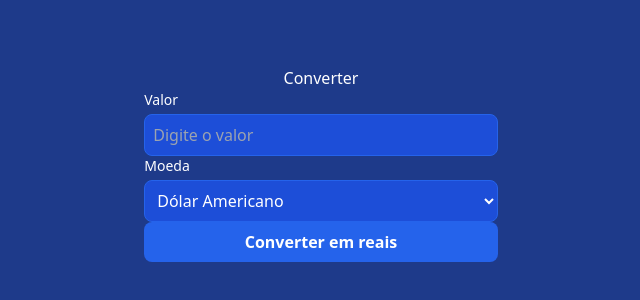
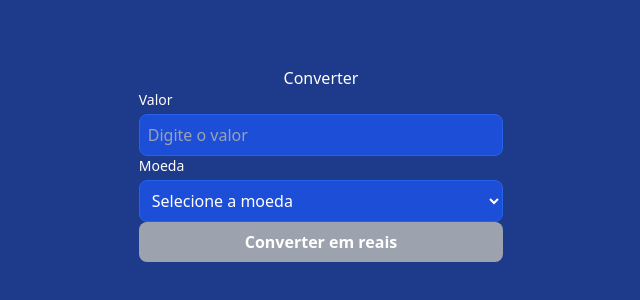
Before and after one commit to aanitakawasaki/projeto-nextjs-alpha-digital, a Next.js app in the folder projeto-nextjs-alpha-digital/: page / in a window 1280 px wide. Shown: the part 236-536 px from the top of the page, without its empty margins (319-959 px from the left). Built offline with nearby package versions, Linux system fonts and the light colour scheme.

Commit message:
corrigindo a questão de botão desabilitado antes de selecionar a moeda

```diff
--- a/projeto-nextjs-alpha-digital/pages/index.js
+++ b/projeto-nextjs-alpha-digital/pages/index.js
@@ -1,3 +1,5 @@
+//index.js é a página principal da minha aplicação
+
 import { useState } from 'react';
 import Input from '../src/components/input';
 import Select from '../src/components/select';
@@ -7,7 +9,7 @@ import axios from 'axios';  // Import Axios
 
 const Home = () => {
   const [amount, setAmount] = useState('');
-  const [currency, setCurrency] = useState('USD'); // Valor padrão
+  const [currency, setCurrency] = useState(''); // Valor padrão vazio
   const [result, setResult] = useState('');
   const [error, setError] = useState(null);  // Para lidar com erros
 
@@ -35,6 +37,7 @@ const Home = () => {
   };
 
   const currencyOptions = [
+    { value: '', label: 'Selecione a moeda' },
     { value: 'USD', label: 'Dólar Americano' },
     { value: 'EUR', label: 'Euro' },
     { value: 'JPY', label: 'Iene Japonês' },
@@ -58,7 +61,7 @@ const Home = () => {
           onChange={e => setCurrency(e.target.value)}
         />
 
-        <Button type="submit">Converter em reais</Button>
+        <Button type="submit" disabled={!currency}>Converter em reais</Button>
       </form>
       {error && <div className="text-red-500 mt-4 text-lg">Erro: {error}</div>}
       <ResultDisplay result={result} />
--- a/projeto-nextjs-alpha-digital/src/components/button.js
+++ b/projeto-nextjs-alpha-digital/src/components/button.js
@@ -1,7 +1,8 @@
-const Button = ({ onClick, children }) => (
+const Button = ({ onClick, children, disabled }) => (
   <button
     onClick={onClick}
-    className="button"
+    className={`button ${disabled ? 'button-disabled' : ''}`}
+    disabled={disabled}
   >
     {children}
   </button>
--- a/projeto-nextjs-alpha-digital/src/styles/globals.css
+++ b/projeto-nextjs-alpha-digital/src/styles/globals.css
@@ -22,6 +22,10 @@ body {
   @apply bg-blue-600 hover:bg-blue-700 text-white font-bold py-2 px-4 rounded-lg w-full;
 }
 
+.button-disabled {
+  @apply bg-gray-400 cursor-not-allowed;
+}
+
 .resultDisplay {
   @apply text-blue-600 text-2xl font-bold mt-4;
 }
```
